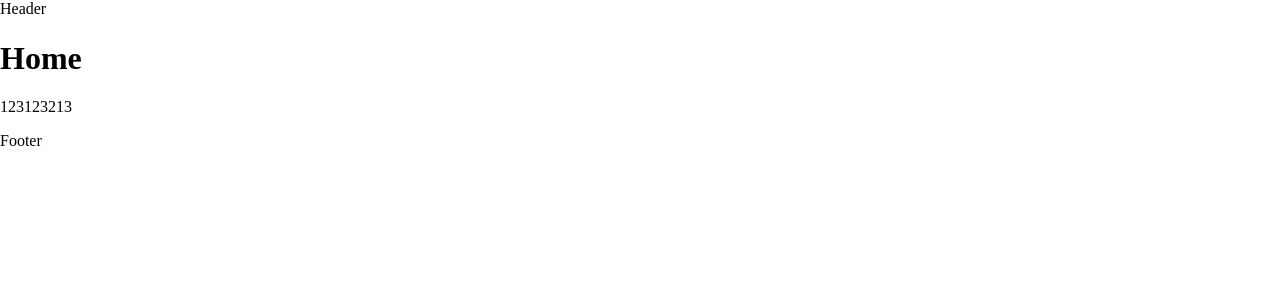
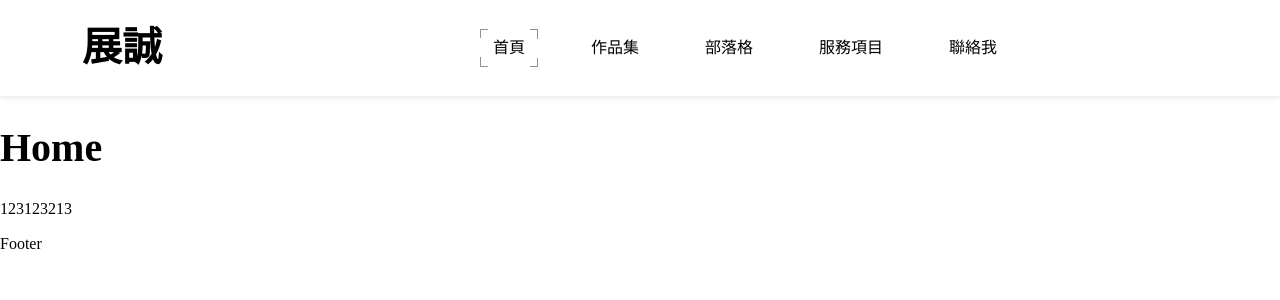
Before and after one commit to HedgehogKUCC/nuxtwebsite, a Nuxt app: page / in a window 1280 px wide. Shown: the top 300 px of the page. Built offline with nearby package versions, Linux system fonts and the light colour scheme.

Commit message:
feat: desktop header
container 參考 bootstrap

```diff
--- a/assets/scss/_container.scss
+++ b/assets/scss/_container.scss
@@ -1,3 +1,5 @@
+@use 'variable' as *;
+
 @function breakpoint-min($name, $breakpoints: $grid-breakpoints) {
   $min: map-get($breakpoints, $name);
   @return if($min != 0, $min, null);
--- /dev/null
+++ b/assets/scss/_utilities.scss
@@ -0,0 +1,7 @@
+.d-flex {
+  display: flex;
+}
+
+.align-items-center {
+  align-items: center;
+}
--- a/assets/scss/_variable.scss
+++ b/assets/scss/_variable.scss
@@ -1,3 +1,45 @@
+:root {
+  --el-color-primary: #919191 !important;
+  --cus-color-primary-50: #FFFFFF;
+  --cus-color-primary-100: #FAFAFA;
+  --cus-color-primary-200: #F1F1F1;
+  --cus-color-primary-300: #E9E9E9;
+  --cus-color-primary-400: #C1C1C1;
+  --cus-color-primary-500: #919191;
+  --cus-color-primary-600: #5B5B5B;
+  --cus-color-primary-700: #3B3B3B;
+  --cus-color-primary-800: #1E1E1E;
+  --cus-color-primary-900: #000000;
+}
+
+html {
+  line-height: 1.2;
+}
+
+h1 {
+  font-size: 40px;
+}
+
+h2 {
+  font-size: 32px;
+}
+
+h3 {
+  font-size: 28px;
+}
+
+h4 {
+  font-size: 24px;
+}
+
+h5 {
+  font-size: 20px;
+}
+
+h6 {
+  font-size: 16px;
+}
+
 $variable-prefix: bs- !default;
 $prefix: $variable-prefix !default;
 
--- a/assets/scss/all.scss
+++ b/assets/scss/all.scss
@@ -1,3 +1,3 @@
-@import "normalize.css";
-@import "variable";
-@import "container";
+@use "variable";
+@use "utilities";
+@use "container";
--- a/components/Header.vue
+++ b/components/Header.vue
@@ -3,9 +3,129 @@
 </script>
 
 <template>
-<header>Header</header>
+<div class="header">
+  <el-container direction="horizontal" class="container align-items-center">
+    <el-header height="auto">
+      <h1>展誠</h1>
+    </el-header>
+    <nav class="d-flex">
+      <a href="#" class="active">
+        首頁
+        <span class="fake top-line"></span>
+        <span class="fake bottom-line"></span>
+      </a>
+      <a href="#" class="three-word">
+        作品集
+        <span class="fake top-line"></span>
+        <span class="fake bottom-line"></span>
+      </a>
+      <a href="#" class="three-word">
+        部落格
+        <span class="fake top-line"></span>
+        <span class="fake bottom-line"></span>
+      </a>
+      <a href="#" class="four-word">
+        服務項目
+        <span class="fake top-line"></span>
+        <span class="fake bottom-line"></span>
+      </a>
+      <a href="#" class="three-word">
+        聯絡我
+        <span class="fake top-line"></span>
+        <span class="fake bottom-line"></span>
+      </a>
+    </nav>
+  </el-container>
+</div>
 </template>
 
-<style scoped>
+<style lang="scss" scoped>
+.el-header {
+  margin-right: 318px;
+  padding: 24px 0;
+}
 
+.header {
+  border-bottom: solid 1px var(--cus-color-primary-200);
+  box-shadow: var(--el-box-shadow-lighter);
+
+  nav > a {
+    display: block;
+    flex-basis: content;
+    color: var(--cus-color-primary-900);
+    text-decoration: none;
+    position: relative;
+    padding: 8px 12px;
+    border: solid 1px transparent;
+
+    &:not(:last-child) {
+      margin-right: 40px;
+    }
+
+    &.active,
+    &:hover {
+      border: solid 1px var(--cus-color-primary-500);
+
+      &::before,
+      &::after,
+      > .fake {
+        content: '';
+        position: absolute;
+        height: 1px;
+        background: #FFFFFF;
+      }
+
+      &::before,
+      &::after {
+        width: 19px;
+        top: 8px;
+      }
+
+      &::before {
+        transform-origin: 0 0 0;
+        transform: rotate(90deg);
+        left: 0;
+      }
+
+      &::after {
+        transform-origin: 100% 100% 0;
+        transform: rotate(-90deg);
+        right: -1px;
+      }
+
+      > .top-line,
+      > .bottom-line {
+        width: 42px;
+        left: 7px;
+      }
+
+      &.three-word {
+        > .top-line,
+        > .bottom-line {
+          width: 58px;
+        }
+      }
+
+      &.four-word {
+        > .top-line,
+        > .bottom-line {
+          width: 74px;
+        }
+      }
+
+      > .top-line {
+        top: -1px;
+      }
+
+      > .bottom-line {
+        bottom: -1px;
+      }
+    }
+  }
+
+}
+
+h1 {
+  margin: 0;
+}
 </style>
--- a/package.json
+++ b/package.json
@@ -21,6 +21,7 @@
   },
   "packageManager": "pnpm@9.3.0+sha512.ee7b93e0c2bd11409c6424f92b866f31d3ea1bef5fbe47d3c7500cdc3c9668833d2e55681ad66df5b640c61fa9dc25d546efa54d76d7f8bf54b13614ac293631",
   "devDependencies": {
-    "sass": "1.77.5"
+    "sass": "1.77.5",
+    "sass-loader": "14.2.1"
   }
 }
```
Also changed, not shown: nuxt.config.ts (+13 -1 lines), 1 other file (tests, documents, lock files or other folders).
